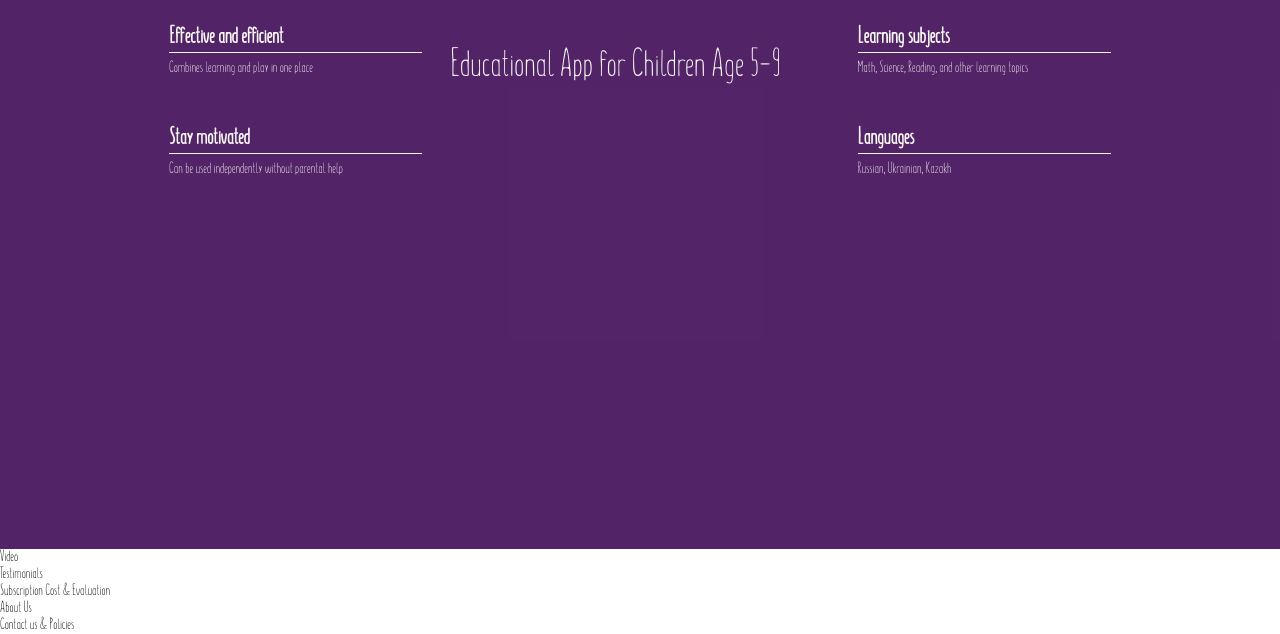
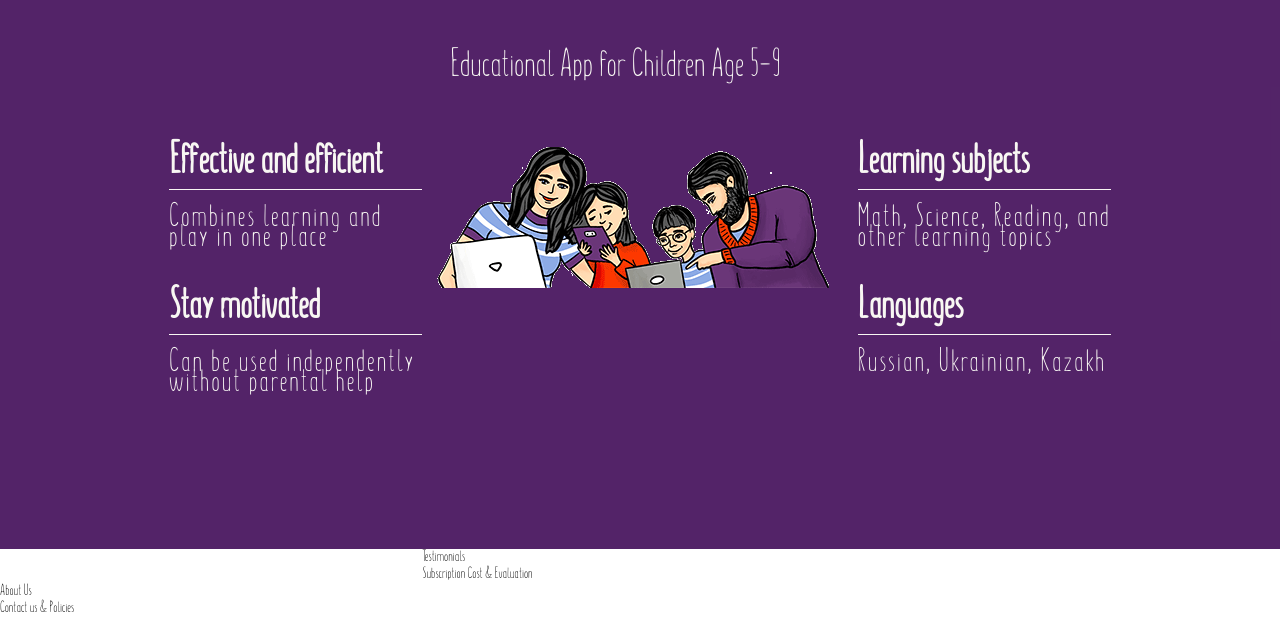
Before and after one commit to simonepietraroia/OILAapp, a plain HTML site: page index.html in a window 1280 px wide. Shown: the part 676-1310 px from the top of the page. Drawn offline with Linux system fonts and the light colour scheme.

Commit message:
corrected content size and re-adjusting content positioning

```diff
--- a/assets/css/style.css
+++ b/assets/css/style.css
@@ -94,27 +94,38 @@ a:hover {
     color: #f8f7f3;
 }
 
+#description h2,h1 {
+    font-size: 280%;
+}
+
+#description p {
+    font-size: 210%;
+    letter-spacing: 2px;
+}
+
 #left-about {
     padding-top: 30px;
+    margin: 125px auto;
     width: 33%;
     float: left;
 }
 
 #right-about {
     padding-top: 30px;
+    margin: 125px auto;
     width: 33%;
     float: right;
 }
 
 #center-about {
     width: 33%;
-    margin: 0 auto;
+    margin: 150px auto;
 }
 
 hr {
     border-top: 1px solid #f8f7f3;
     width: 100%;
-    margin: 5px 0;
+    margin: 17px 0;
 }
 
 .left-about-heading {
--- a/index.html
+++ b/index.html
@@ -56,11 +56,13 @@
         </div>
         <div id="center-about">
             <div>
-                <img src="" alt="">
+                <img src="/assets/images/family_small.png" alt="cartoon style family of 4 looking at tablet and computer">
             </div>
         </div>
     </section>
-    <section>Video</section>
+    <section>
+
+    </section>
     <section>Testimonials</section>
     <section>Subscription Cost & Evaluation</section>
     <section>About Us</section>
```
Also changed, not shown: assets/images/family_small.png (added).
